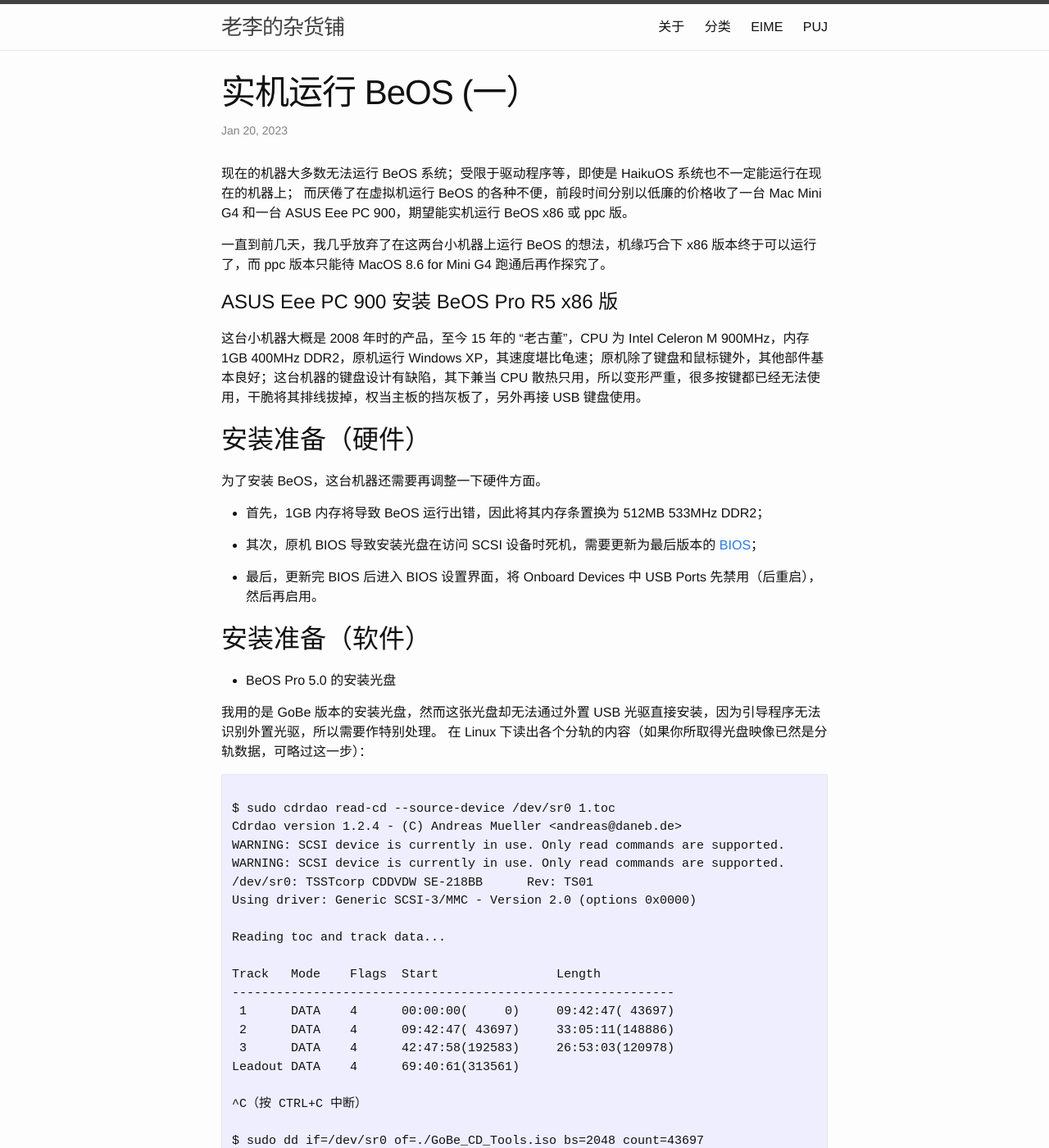
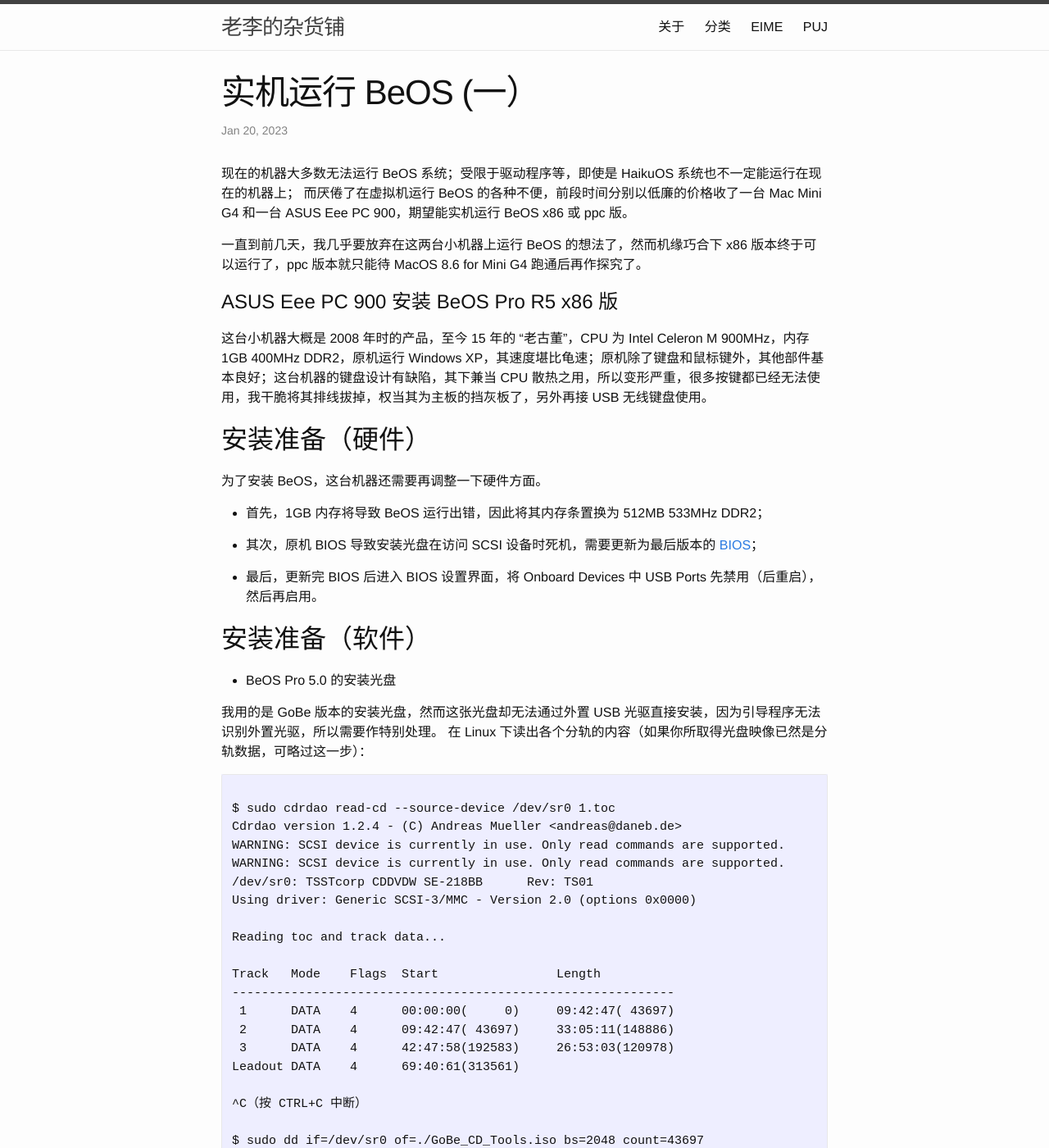
Before and after one commit to DonAnthonyLee/DonAnthonyLee.github.io, a Jekyll site: the page built from docs/_posts/2023-01-20-running-beos.markdown, in a window 1280 px wide and 1400 px high. Shown: the whole window at 82% size. Built offline with Jekyll 4.4.1, drawn with Linux system fonts in a browser that asks for light colours; some of the changed text lies outside the part shown.

Commit message:
Update 2023-01-20-running-beos.markdown

````diff
--- a/docs/_posts/2023-01-20-running-beos.markdown
+++ b/docs/_posts/2023-01-20-running-beos.markdown
@@ -8,12 +8,12 @@
 现在的机器大多数无法运行 BeOS 系统；受限于驱动程序等，即使是 HaikuOS 系统也不一定能运行在现在的机器上；
 而厌倦了在虚拟机运行 BeOS 的各种不便，前段时间分别以低廉的价格收了一台 Mac Mini G4 和一台 ASUS Eee PC 900，期望能实机运行 BeOS x86 或 ppc 版。
 
-一直到前几天，我几乎放弃了在这两台小机器上运行 BeOS 的想法，机缘巧合下 x86 版本终于可以运行了，而 ppc 版本只能待 MacOS 8.6 for Mini G4 跑通后再作探究了。
+一直到前几天，我几乎要放弃在这两台小机器上运行 BeOS 的想法了，然而机缘巧合下 x86 版本终于可以运行了，ppc 版本就只能待 MacOS 8.6 for Mini G4 跑通后再作探究了。
 
 
 # ASUS Eee PC 900 安装 BeOS Pro R5 x86 版
 
-这台小机器大概是 2008 年时的产品，至今 15 年的 “老古董”，CPU 为 Intel Celeron M 900MHz，内存 1GB 400MHz DDR2，原机运行 Windows XP，其速度堪比龟速；原机除了键盘和鼠标键外，其他部件基本良好；这台机器的键盘设计有缺陷，其下兼当 CPU 散热只用，所以变形严重，很多按键都已经无法使用，干脆将其排线拔掉，权当主板的挡灰板了，另外再接 USB 键盘使用。
+这台小机器大概是 2008 年时的产品，至今 15 年的 “老古董”，CPU 为 Intel Celeron M 900MHz，内存 1GB 400MHz DDR2，原机运行 Windows XP，其速度堪比龟速；原机除了键盘和鼠标键外，其他部件基本良好；这台机器的键盘设计有缺陷，其下兼当 CPU 散热之用，所以变形严重，很多按键都已经无法使用，我干脆将其排线拔掉，权当其为主板的挡灰板了，另外再接 USB 无线键盘使用。
 
 
 ## 安装准备（硬件）
@@ -58,7 +58,7 @@
 $ sudo dd if=/dev/sr0 of=./GoBe_CD_x86.img bs=2048 skip=43697 count=148886
 
 $ file ./GoBe_CD_x86.img
-GoBe_CD_Track2.iso: DOS/MBR boot sector; partition 1 : ID=0x8a, active 0xc3, start-CHS (0x1ad,81,38), end-CHS (0x12,14,12), startsector 1726010214, 3224462993 sectors; partition 2 : ID=0x59, active 0xad, start-CHS (0xc8,102,1), end-CHS (0x172,195,5), startsector 544370546, 1684107116 sectors
+GoBe_CD_x86.img: DOS/MBR boot sector; partition 1 : ID=0x8a, active 0xc3, start-CHS (0x1ad,81,38), end-CHS (0x12,14,12), startsector 1726010214, 3224462993 sectors; partition 2 : ID=0x59, active 0xad, start-CHS (0xc8,102,1), end-CHS (0x172,195,5), startsector 544370546, 1684107116 sectors
 
 ```
 
````
Also changed, not shown: other parts of docs/_posts/2023-01-20-running-beos.markdown (+1 -1 lines).
